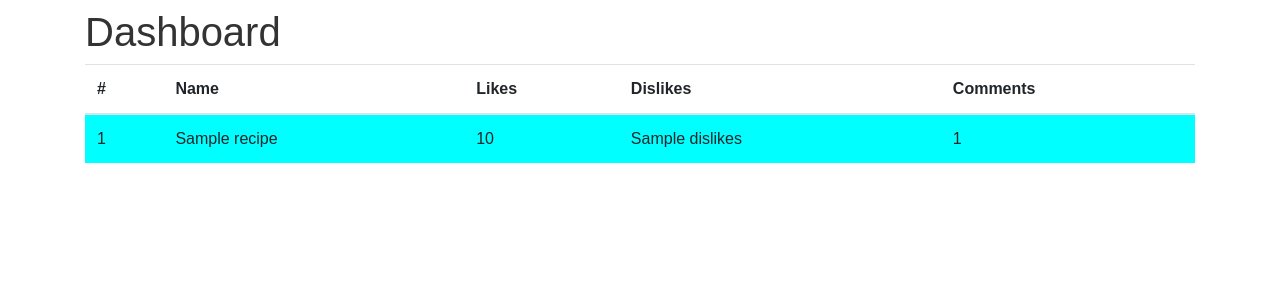
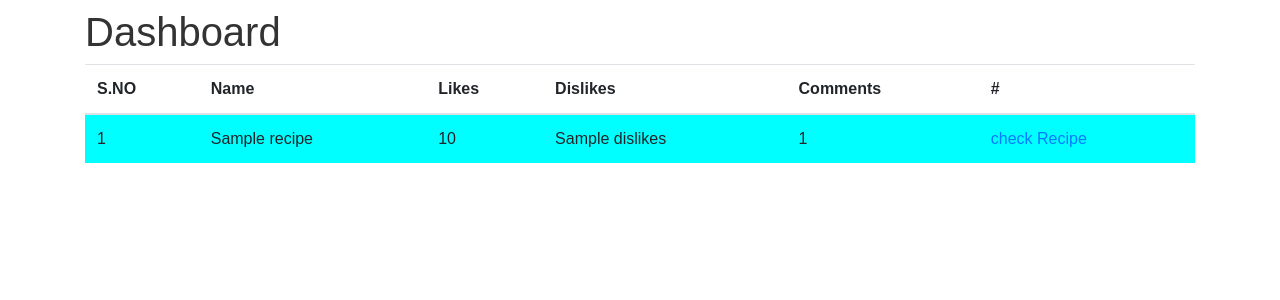
Before and after one commit to vinod2rahul/MS3-CookBook, a Flask app: page / in a window 1280 px wide. Shown: the part 58-358 px from the top of the page. Run offline with Flask 2, Linux system fonts and the light colour scheme; a database or web service that is not in the repository returns one stand-in record (values such as "Sample title"); parts of the project's set-up code (start-up, migrations or seed data) failed here and were passed over; some libraries are stand-ins or nearby versions.

Commit message:
refactor: Add link to single recipe in dashboard html page

```diff
--- a/CookBook/templates/dashboard.html
+++ b/CookBook/templates/dashboard.html
@@ -15,11 +15,12 @@
 <table class="table">
     <thead>
         <tr>
-            <th>#</th>
+            <th>S.NO</th>
             <th>Name</th>
             <th>Likes</th>
             <th>Dislikes</th>
             <th>Comments</th>
+            <th>#</th>
         </tr>
     </thead>
     <tbody class="tbody">
@@ -30,6 +31,7 @@
             <td>{{ recipe.likes }}</td>
             <td>{{ recipe.dislikes }}</td>
             <td>{{ recipe.comments | length}}</td>
+            <td><a href="/recipes/{{ recipe._id }}">check Recipe</a></td>
         </tr>
         {% endfor %}
     </tbody>
```
